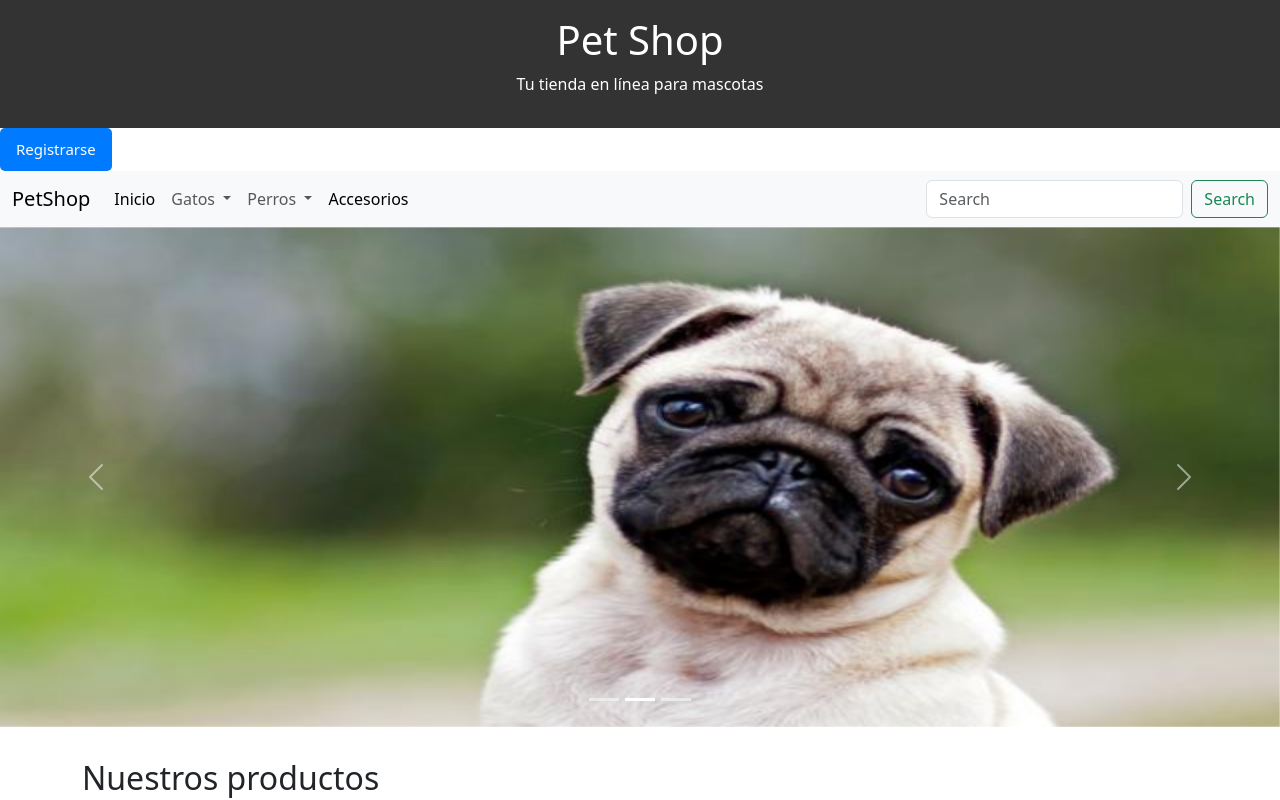
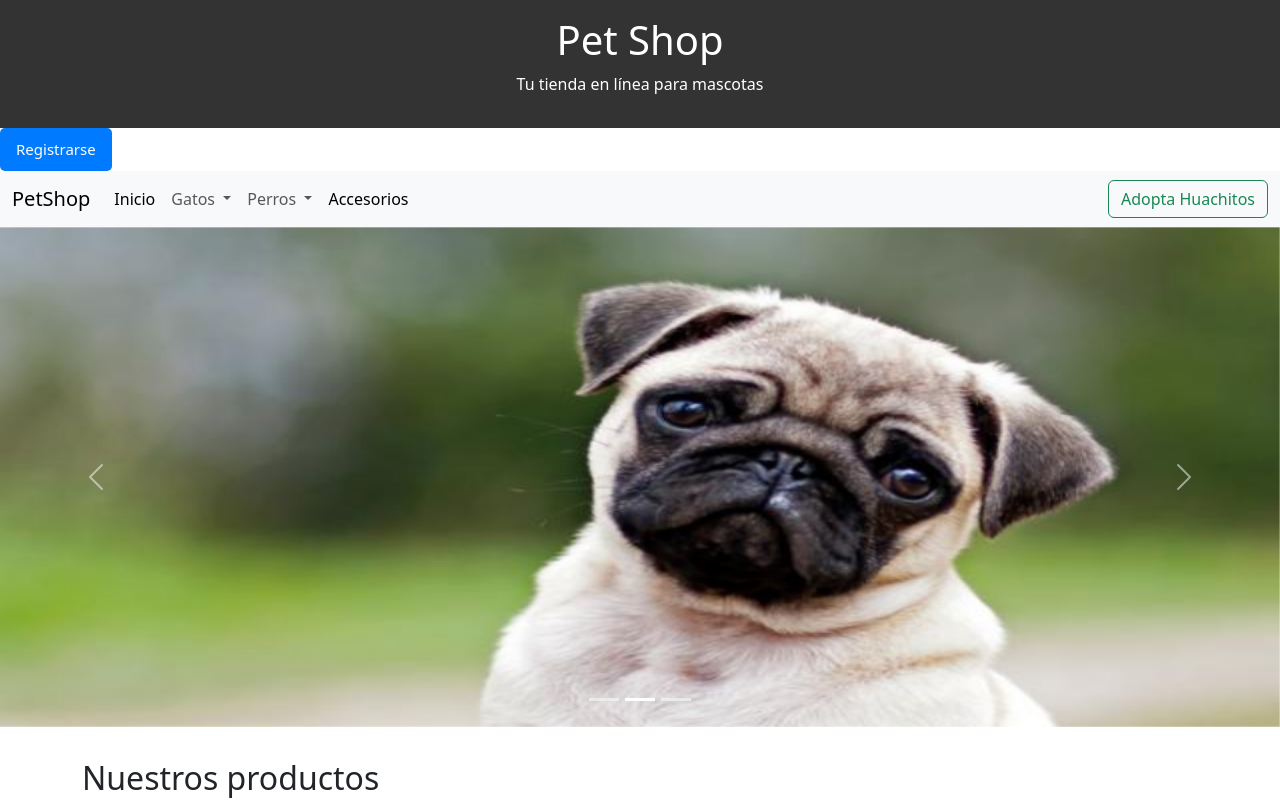
Before and after one commit to GabrielOtarola/Evaluacion.1, a plain HTML site: page index.html in a window 1280 px wide. Shown: the top 800 px of the page. Drawn offline with nearby package versions, Linux system fonts and the light colour scheme.

Commit message:
Se agrega boton Adopta Huachitos

```diff
--- a/index.html
+++ b/index.html
@@ -93,10 +93,7 @@
                 </li>
               </li>
             </ul>
-            <form class="d-flex" role="search">
-              <input class="form-control me-2" type="search" placeholder="Search" aria-label="Search">
-              <button class="btn btn-outline-success" type="submit">Search</button>
-            </form>
+            <a href="api.html" class="btn btn-outline-success">Adopta Huachitos</a>
           </div>
         </div>
       </nav>
```
